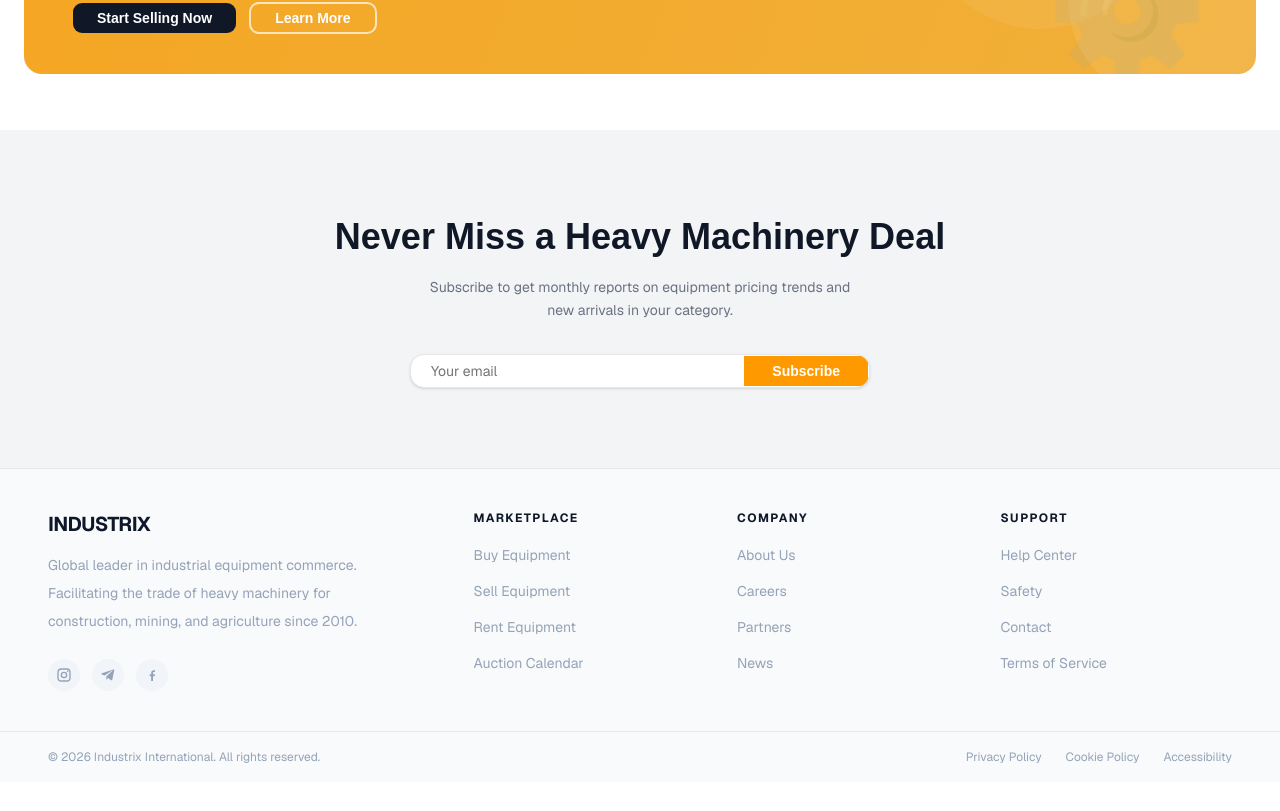
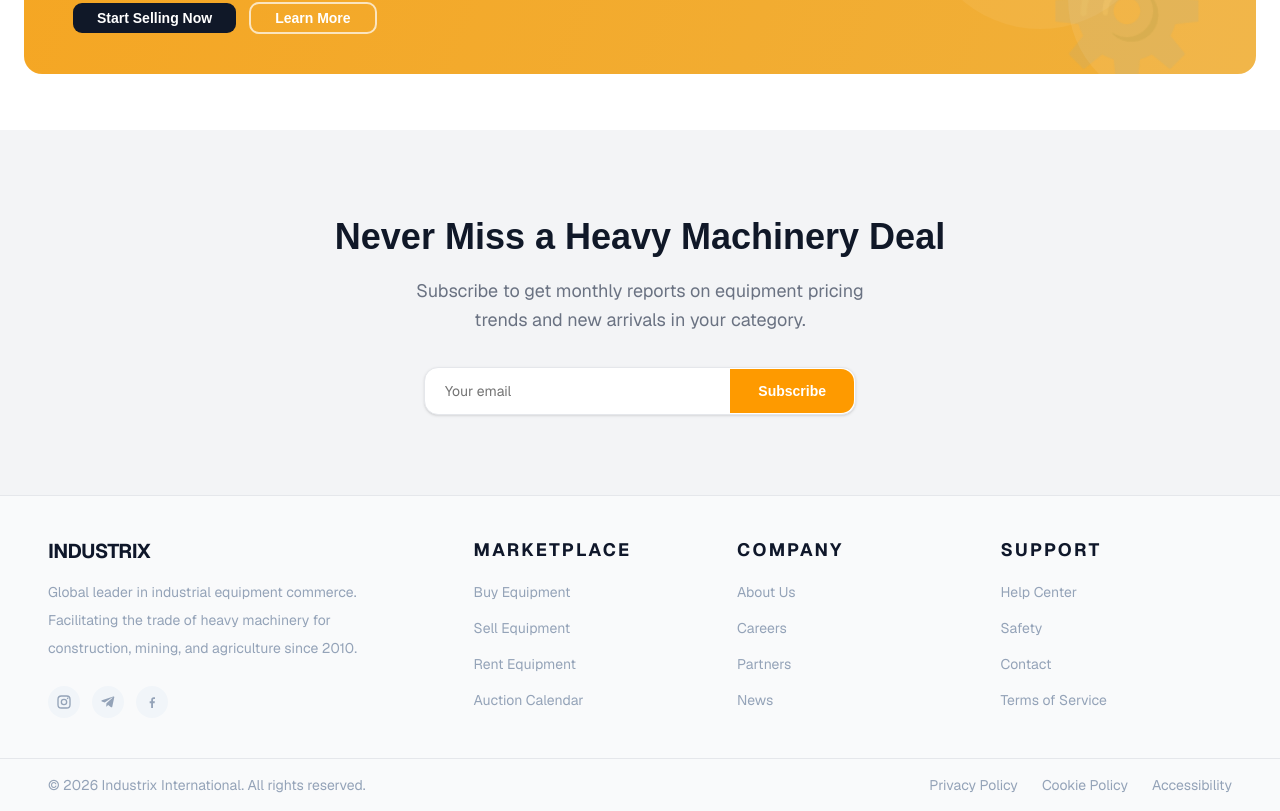
Before and after one commit to Nurasyl555/industrix, a Next.js app in the folder frontend/: page /home in a window 1280 px wide. Shown: the part 1678-2489 px from the top of the page. Before the commit the page ends 2460 px from the top, so only its background shows below. Built offline with nearby package versions, Linux system fonts and the light colour scheme.

Commit message:
upd on search page

```diff
--- a/frontend/src/app/home/components/Newsletter.tsx
+++ b/frontend/src/app/home/components/Newsletter.tsx
@@ -22,23 +22,23 @@ export function Newsletter() {
       >
         Never Miss a Heavy Machinery Deal
       </h2>
-      <p className="text-[14px] text-gray-500 max-w-md mx-auto leading-relaxed mb-8">
+      <p className="text-lg font-weight-600 text-gray-500 max-w-md mx-auto leading-relaxed mb-8">
         Subscribe to get monthly reports on equipment pricing trends and new
         arrivals in your category.
       </p>
 
-      <div className="flex max-w-115 mx-auto border border-gray-200 rounded-xl overflow-hidden bg-white shadow-sm">
+      <div className="flex items-stretch max-w-108 h-12 mx-auto border border-gray-200 rounded-xl overflow-hidden bg-white shadow-sm">
         <Input
           type="email"
           value={email}
           onChange={(e) => setEmail(e.target.value)}
           onKeyDown={(e) => e.key === "Enter" && handleSubscribe()}
           placeholder="Your email"
-          className="flex-1 border-none focus-visible:ring-0 focus-visible:ring-offset-0 text-[14px] rounded-none px-5"
+          className="flex-1 h-full border-none focus-visible:ring-0 focus-visible:ring-offset-0 text-[14px] rounded-none px-5"
         />
         <Button
           onClick={handleSubscribe}
-          className="rounded-none px-7 bg-amber-500 hover:bg-amber-600 text-white font-bold shrink-0"
+          className="rounded-none rounded-r-xl px-7 bg-amber-500 hover:bg-amber-600 text-white font-bold shrink-0 h-full"
           style={{ fontFamily: "var(--font-gotham, 'Outfit', sans-serif)" }}
         >
           Subscribe
--- a/frontend/src/app/shop/components/CatalogHeader.tsx
+++ b/frontend/src/app/shop/components/CatalogHeader.tsx
@@ -8,7 +8,7 @@ import {
   SelectTrigger,
   SelectValue,
 } from "@/components/ui/select";
-import { type SortOption, type ViewMode } from "../types";
+import { type SortOption, type ViewMode } from "@/app/shop/catalog/types";
 
 const SORT_OPTIONS: { value: SortOption; label: string }[] = [
   { value: "relevance",  label: "Relevance"       },
--- a/frontend/src/app/shop/components/EquipmentGrid.tsx
+++ b/frontend/src/app/shop/components/EquipmentGrid.tsx
@@ -6,6 +6,7 @@ import { Button } from "@/components/ui/button";
 import Image from "next/image";
 import { ALL_EQUIPMENT, applyFiltersAndSort, paginate } from "../catalog/data"
 import { type ViewMode, type SortOption, type Filters, type Equipment } from "../catalog/types";
+import Link from "next/link";
 
 const PER_PAGE = 6; // 6 items visible in the Figma screenshots
 
@@ -81,10 +82,13 @@ function GridCard({ item, seed }: { item: Equipment; seed: number }) {
         </div>
 
         <Button
+          asChild
           variant="outline"
           className="w-full h-9 text-[13px] font-semibold border-gray-200 hover:border-gray-400 mt-auto"
         >
-          View Details
+          <Link href="/shop/details">
+            View Details
+          </Link>
         </Button>
       </div>
     </div>
@@ -147,11 +151,14 @@ function ListCard({ item, seed }: { item: Equipment; seed: number }) {
 
         <div className="mt-auto">
           <Button
+            asChild
             variant="outline"
             size="sm"
             className="h-8 text-[12px] font-semibold border-gray-200 hover:border-gray-400 px-5"
           >
-            View Details
+            <Link href="/shop/details">
+              View Details
+            </Link>
           </Button>
         </div>
       </div>
--- a/frontend/src/components/layout/Footer.tsx
+++ b/frontend/src/components/layout/Footer.tsx
@@ -37,7 +37,7 @@ export function Footer() {
               Industrix
             </h2>
 
-            <p className="mt-3 text-[14px] leading-7 text-[#94A3B8]">
+            <p className="mt-3 text-sm leading-7 text-[#94A3B8]">
               Global leader in industrial equipment commerce. Facilitating the
               trade of heavy machinery for construction, mining, and agriculture
               since 2010.
@@ -114,7 +114,7 @@ export function Footer() {
       </div>
 
       <div className="border-t border-[#E5E7EB]">
-        <div className="mx-auto flex max-w-7xl flex-col gap-3 px-8 py-4 text-[12px] text-[#94A3B8] sm:flex-row sm:items-center sm:justify-between lg:px-12">
+        <div className="mx-auto flex max-w-7xl flex-col gap-3 px-8 py-4 text-sm text-[#94A3B8] sm:flex-row sm:items-center sm:justify-between lg:px-12">
           <p>© 2026 Industrix International. All rights reserved.</p>
 
           <div className="flex flex-wrap items-center gap-4 sm:gap-6">
@@ -142,7 +142,7 @@ type FooterColumnProps = {
 function FooterColumn({ title, links }: FooterColumnProps) {
   return (
     <div>
-      <h3 className="text-[12px] font-bold uppercase tracking-[0.12em] text-[#0F172A]">
+      <h3 className="text-lg font-bold uppercase tracking-[0.12em] text-[#0F172A]">
         {title}
       </h3>
 
```
